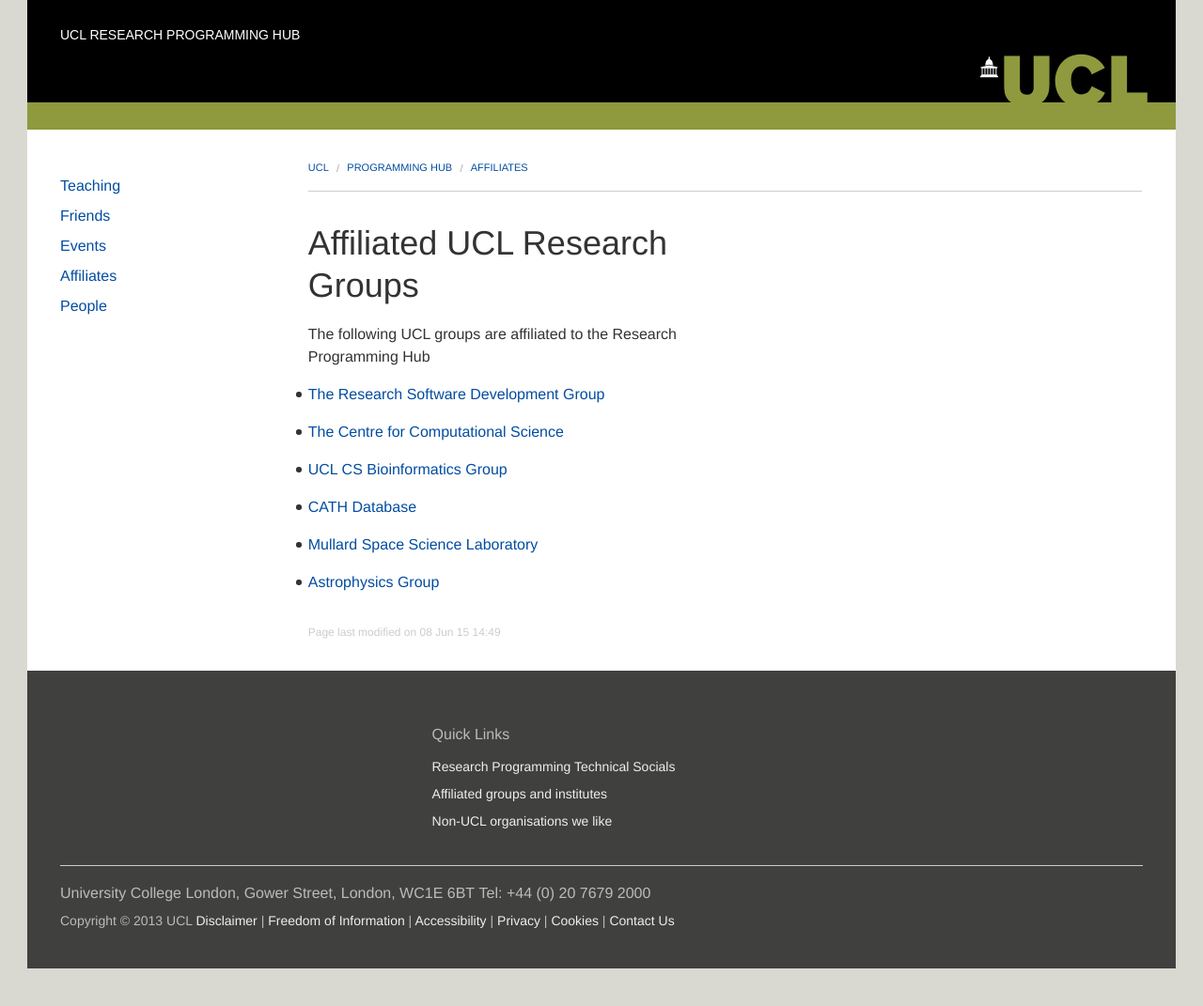
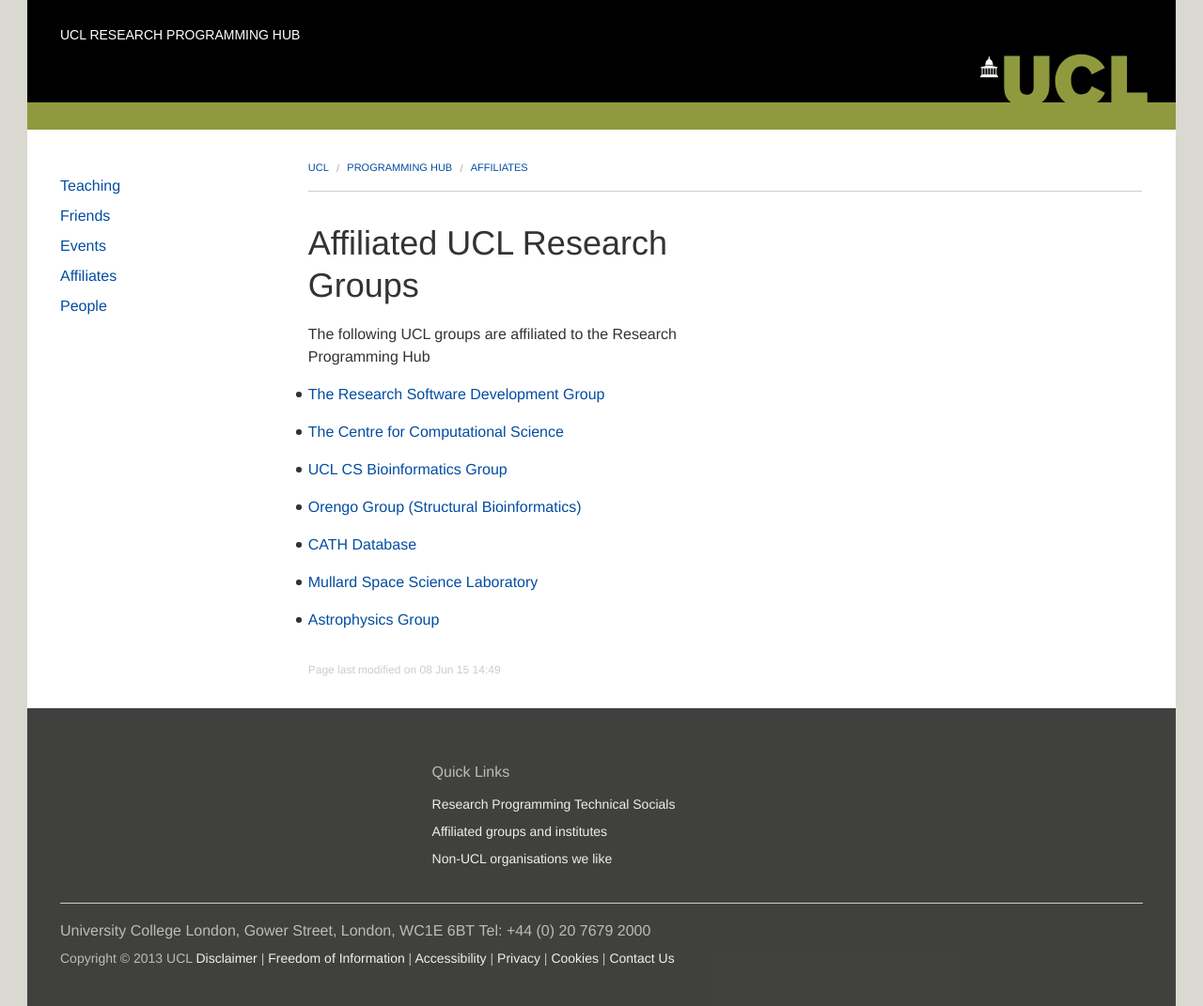
Before and after one commit to UCLProgrammingHub/web, a Jekyll site: the page built from affiliates/index.md, in a window 1280 px wide. Shown: the whole page at 94% size. Built offline with Jekyll 4.4.1, drawn with Linux system fonts in a browser that asks for light colours; before the commit the page ends 1031 px from its top, so only the background shows below that.

Commit message:
add orengo group page

```diff
--- a/affiliates/index.md
+++ b/affiliates/index.md
@@ -13,6 +13,7 @@ The following UCL groups are affiliated to the Research Programming Hub
 * [The Research Software Development Group](http://development.rc.ucl.ac.uk/)
 * [The Centre for Computational Science](http://ccs.chem.ucl.ac.uk/)
 * [UCL CS Bioinformatics Group](http://bioinf.cs.ucl.ac.uk/)
+* [Orengo Group (Structural Bioinformatics)](http://www.ucl.ac.uk/orengo-group)
 * [CATH Database](http://www.cathdb.info/)
 * [Mullard Space Science Laboratory](http://www.ucl.ac.uk/mssl)
 * [Astrophysics Group](http://www.ucl.ac.uk/star/)
```
